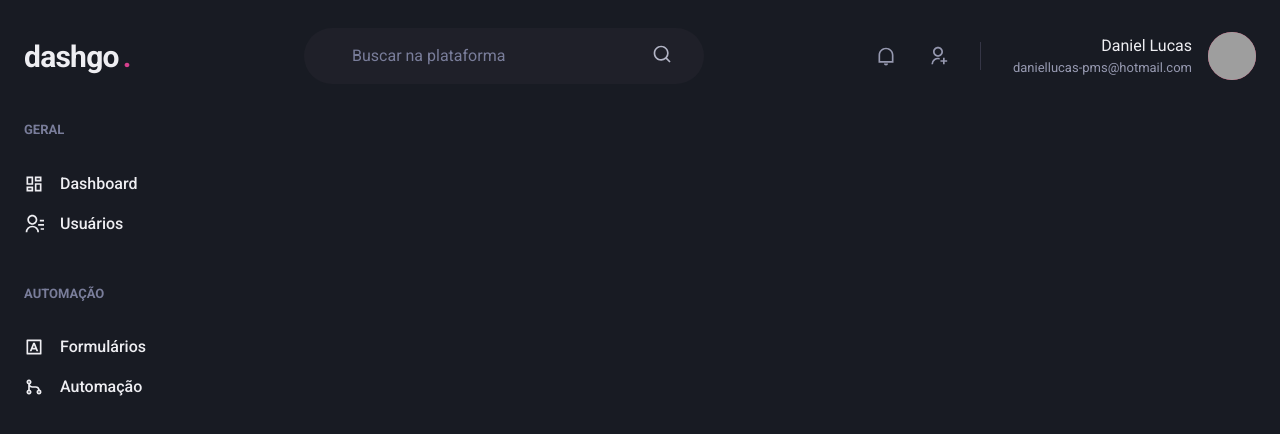
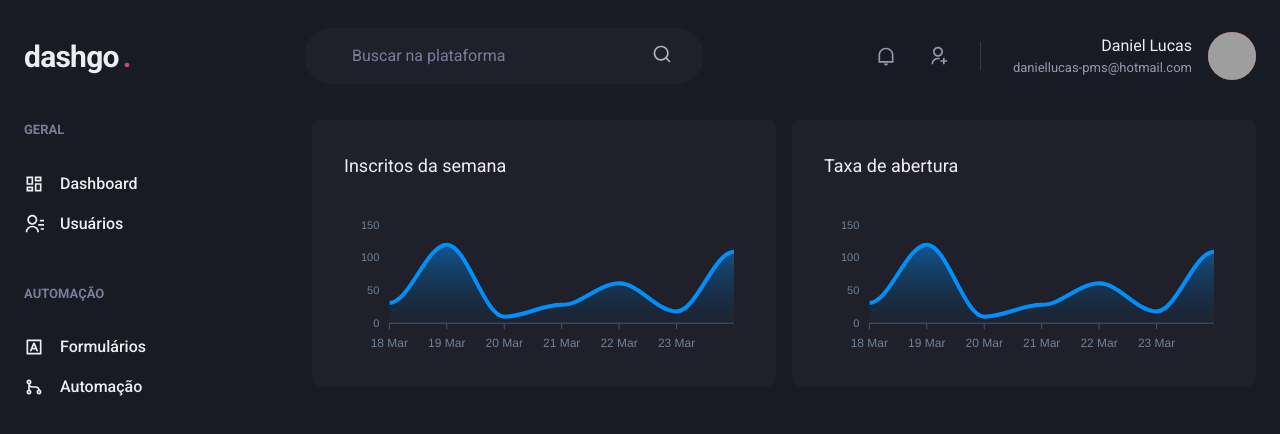
Before and after one commit to DanielSLucas/Ignite-React-dashgo, a Next.js app: page /dashboard in a window 1280 px wide. Shown: the top 434 px of the page. Built offline with nearby package versions, Linux system fonts and the light colour scheme; grey boxes are pictures that could not be loaded.

Commit message:
página Dashboard

```diff
--- a/package.json
+++ b/package.json
@@ -13,9 +13,11 @@
     "@chakra-ui/react": "^1.8.8",
     "@emotion/react": "^11.9.0",
     "@emotion/styled": "^11.8.1",
+    "apexcharts": "^3.35.2",
     "framer-motion": "^6.3.3",
     "next": "12.1.6",
     "react": "18.1.0",
+    "react-apexcharts": "^1.4.0",
     "react-dom": "18.1.0",
     "react-icons": "^4.3.1"
   },
--- a/src/pages/dashboard.tsx
+++ b/src/pages/dashboard.tsx
@@ -1,7 +1,65 @@
-import { Flex } from "@chakra-ui/react";
+import { Box, Flex, SimpleGrid, Text, theme } from "@chakra-ui/react";
+import dynamic from "next/dynamic";
 
 import { Header } from "../components/Header";
 import { SideBar } from "../components/SideBar";
+
+// Para que o gráfico seja carregado somente do lado do browser
+const Chart = dynamic(() => import('react-apexcharts'), {
+  ssr: false,
+});
+
+const options: ApexCharts.ApexOptions = {
+  chart: {
+    toolbar: {
+      show: false,
+    },
+    zoom: {
+      enabled: false,
+    },
+    foreColor: theme.colors.gray[500],
+  },
+  grid: {
+    show: false,
+  },
+  dataLabels: {
+    enabled: false,
+  },
+  tooltip: {
+    enabled: false,
+  },
+  xaxis: {
+    type: 'datetime',
+    axisBorder: {
+      color: theme.colors.gray[600]
+    },
+    axisTicks: {
+      color: theme.colors.gray[600],
+    },
+    categories: [
+      "2021-03-18T00:00:00.000Z",
+      "2021-03-19T00:00:00.000Z",
+      "2021-03-20T00:00:00.000Z",
+      "2021-03-21T00:00:00.000Z",
+      "2021-03-22T00:00:00.000Z",
+      "2021-03-23T00:00:00.000Z",
+      "2021-03-24T00:00:00.000Z",
+    ]
+  },
+  fill: {
+    opacity: 0.3,
+    type: "gradient",
+    gradient: {
+      shade: "dark",
+      opacityFrom: 0.7,
+      opacityTo: 0.3,
+    }
+  }
+};
+
+const series = [
+  { name: 'series1', data: [31, 120, 10, 28, 61, 18, 109] }
+];
 
 export default function Dashboard() {
   return (
@@ -10,6 +68,28 @@ export default function Dashboard() {
 
       <Flex w="100%" my="6" maxW={1480} mx="auto" px="6">
         <SideBar />
+
+        <SimpleGrid flex="1" gap="4" minChildWidth="320px" alignItems="flex-start">
+          <Box
+            p="8"
+            bg="gray.800"
+            borderRadius={8}
+            pb="4"
+          >
+            <Text fontSize="lg" mb="4">Inscritos da semana</Text>
+            <Chart options={options} series={series} type="area" height={160}/>
+          </Box>
+
+          <Box
+            p="8"
+            bg="gray.800"
+            borderRadius={8}
+            pb="4"
+          >
+            <Text fontSize="lg" mb="4">Taxa de abertura</Text>
+            <Chart options={options} series={series} type="area" height={160}/>
+          </Box>
+        </SimpleGrid>
       </Flex>
     </Flex>
   );
```
Also changed, not shown: 1 other file (tests, documents, lock files or other folders).
